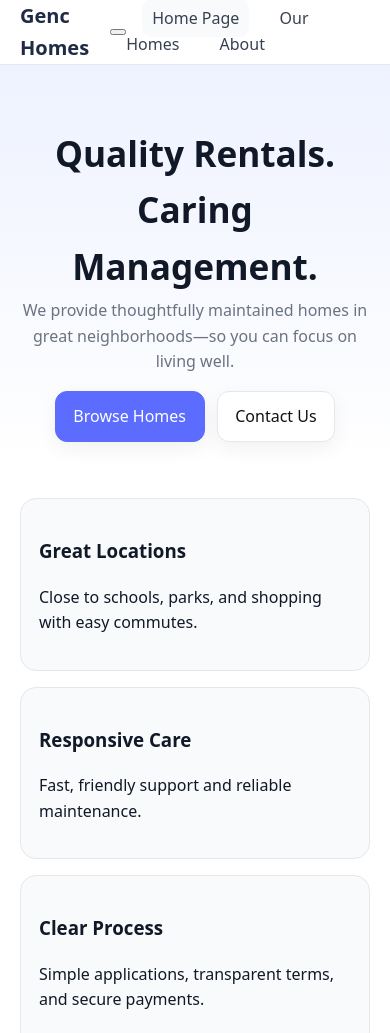
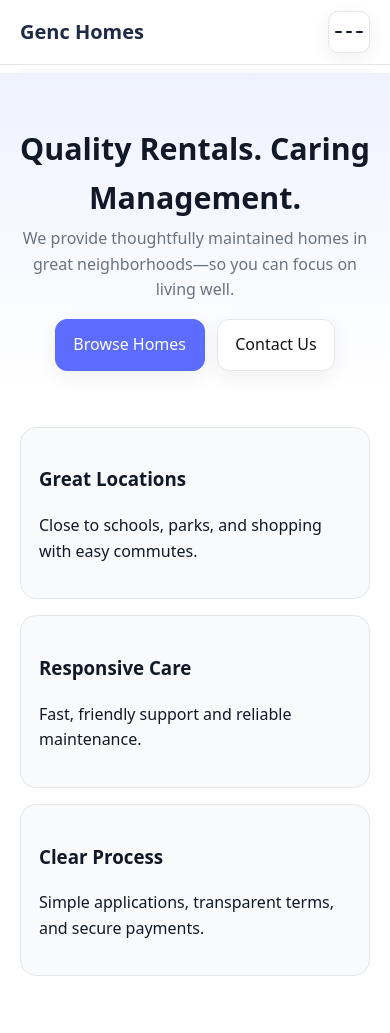
Before and after one commit to Yamancoder/Genc-Homes, a plain HTML site: page index.html in a window 390 px wide. Shown: the top 1033 px of the page. Drawn offline with Linux system fonts and the light colour scheme; files whose address does not match are found by name.

Commit message:
Refactor CSS for improved layout and responsiveness
Updated styles for header, navigation, and responsive design. Added mobile navigation toggle.

```diff
--- a/assets/css/styles.css
+++ b/assets/css/styles.css
@@ -17,21 +17,26 @@ img{max-width:100%;height:auto;display:block}
 .container{max-width:1100px;margin:0 auto;padding:0 20px}
 
 /* Header */
-.site-header{position:sticky;top:0;background:#fff;border-bottom:1px solid var(--border);z-index:10}
-.header-inner{display:flex;align-items:center;justify-content:space-between;height:64px}
+.site-header{position:sticky;top:0;background:#fff;border-bottom:1px solid var(--border);z-index:50}
+.header-inner{display:flex;align-items:center;justify-content:space-between;height:64px;gap:1rem}
 .brand{font-weight:800;font-size:1.25rem;text-decoration:none;color:var(--brand-ink)}
-.nav a{margin-left:16px;text-decoration:none;color:#374151;padding:8px 10px;border-radius:10px}
+.nav{display:flex;align-items:center;gap:.5rem}
+.nav a{margin-left:0;text-decoration:none;color:#374151;padding:8px 10px;border-radius:10px}
 .nav a.active,.nav a:hover{background:var(--card)}
+
+/* Hamburger button (hidden on desktop) */
+.menu-toggle{display:none;width:42px;height:42px;border:1px solid var(--border);border-radius:10px;background:#fff;box-shadow:var(--shadow);align-items:center;justify-content:center;gap:4px;cursor:pointer}
+.menu-toggle .menu-bar{display:block;width:20px;height:2px;background:var(--text);border-radius:2px}
 
 /* Hero */
 .hero{background:linear-gradient(180deg,#eef2ff, #fff);padding:56px 0 24px}
 .hero-inner{text-align:center}
-.hero h1{font-size:2.2rem;margin:.25rem 0}
+.hero h1{font-size:clamp(1.9rem, 1.2rem + 2vw, 2.6rem);margin:.25rem 0}
 .hero p{color:var(--muted);max-width:700px;margin:0 auto 1rem}
 .hero-cta{display:flex;gap:12px;justify-content:center;margin-top:10px}
 
 /* Buttons */
-.btn{display:inline-block;padding:.75rem 1.1rem;border:1px solid var(--border);border-radius:12px;text-decoration:none;color:#111;background:#fff;box-shadow:var(--shadow)}
+.btn{display:inline-block;padding:.75rem 1.1rem;border:1px solid var(--border);border-radius:12px;text-decoration:none;color:#111;background:#fff;box-shadow:var(--shadow);transition:transform .15s ease}
 .btn:hover{transform:translateY(-1px)}
 .btn-primary{background:var(--brand);border-color:var(--brand);color:#fff}
 
@@ -75,7 +80,7 @@ img{max-width:100%;height:auto;display:block}
 
 /* Footer */
 .site-footer{border-top:1px solid var(--border);margin-top:28px}
-.footer-inner{display:flex;align-items:center;justify-content:space-between;height:68px}
+.footer-inner{display:flex;flex-wrap:wrap;align-items:center;justify-content:space-between;gap:.75rem;padding:12px 0}
 .footer-nav a{margin-left:14px;text-decoration:none;color:#374151}
 
 /* Responsive */
@@ -84,9 +89,22 @@ img{max-width:100%;height:auto;display:block}
   .teaser-inner{grid-template-columns:1fr}
   .split{grid-template-columns:1fr}
 }
+
 @media (max-width: 720px){
   .grid-3{grid-template-columns:1fr}
   .grid-2{grid-template-columns:1fr}
-  .two-col{grid-template-columns:1fr} /* stacks to 1 column on mobile */
+  .two-col{grid-template-columns:1fr}
   .card-media img{height:200px}
+
+  /* Mobile nav */
+  .menu-toggle{display:inline-flex}
+  .nav{
+    position:absolute; left:0; right:0; top:64px;
+    background:#fff; border-top:1px solid var(--border);
+    display:grid; gap:0; padding:.25rem 1rem;
+    max-height:0; overflow:hidden; transition:max-height .25s ease;
+  }
+  .nav a{padding:.875rem .5rem; border-radius:8px}
+  .nav.open{max-height:260px}
+  body.nav-open{overflow:hidden}
 }
```
